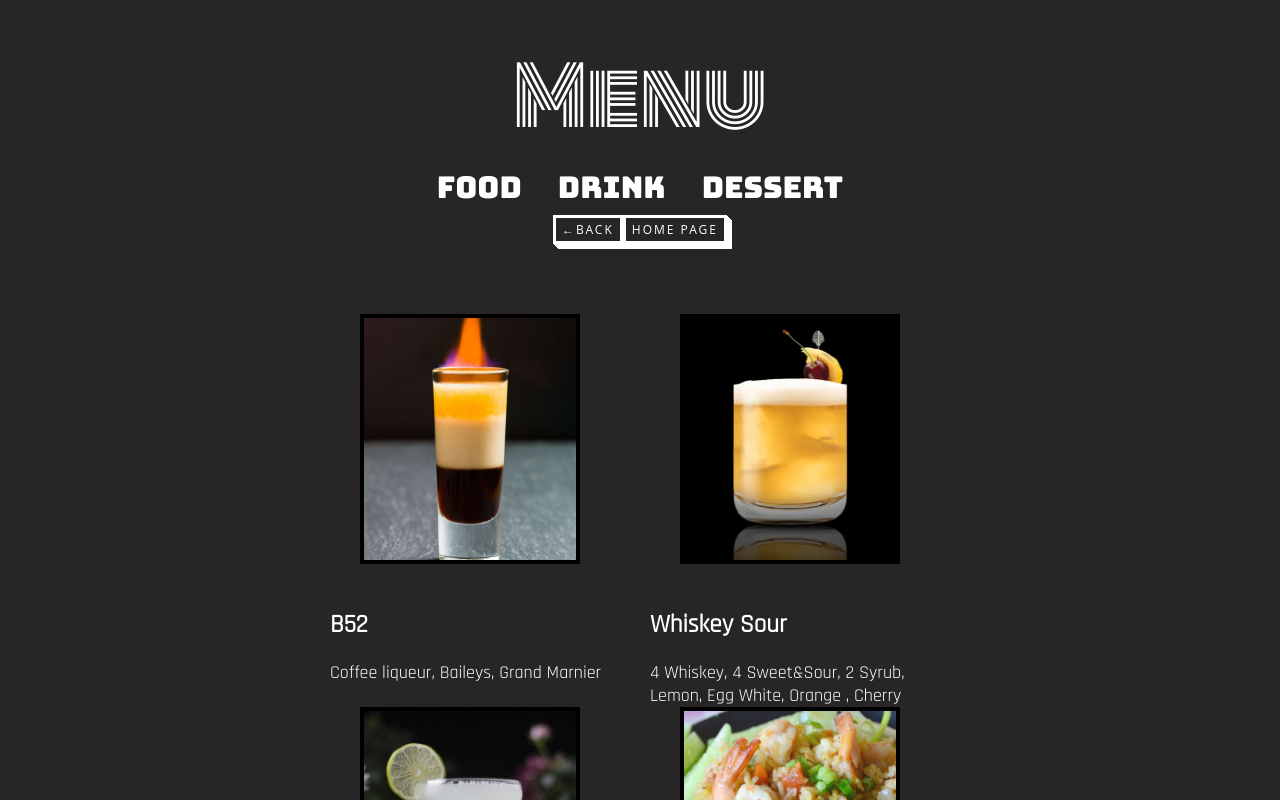
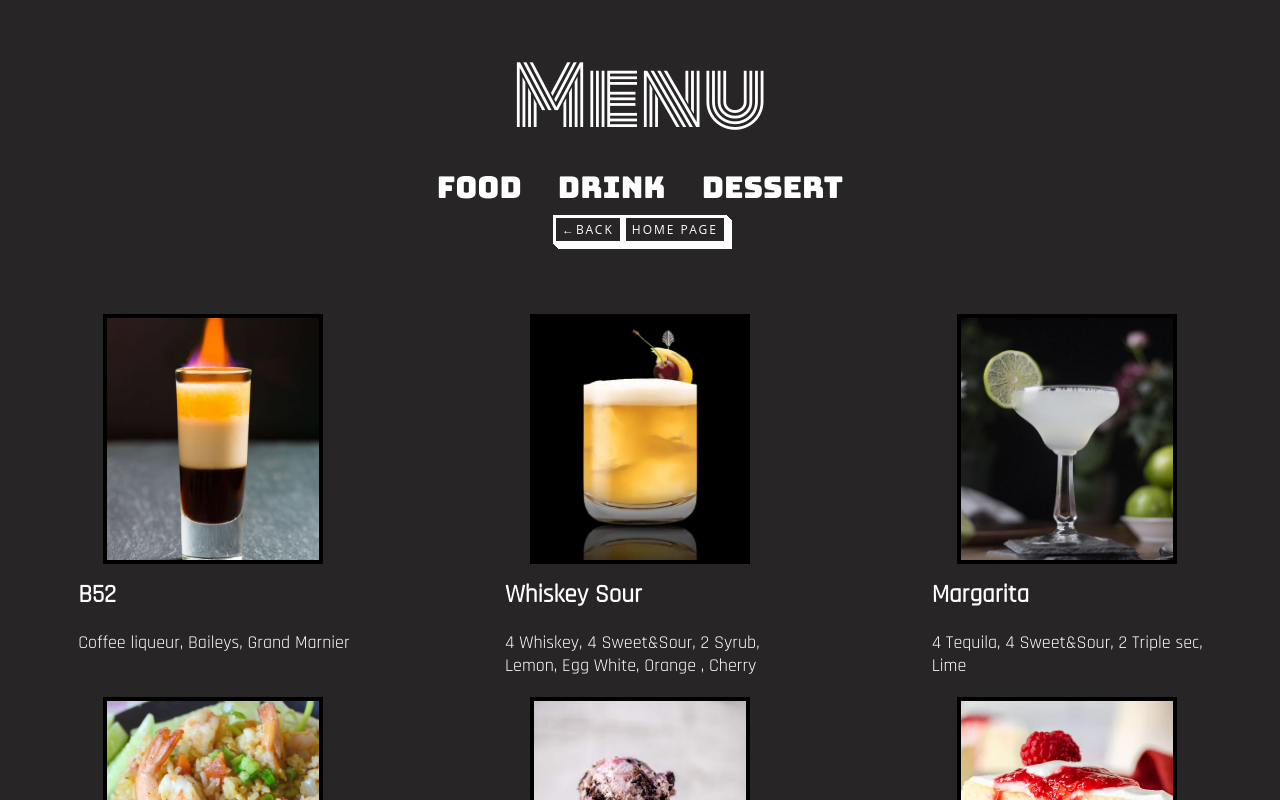
Before and after one commit to Thiratikan/FeedMe, a React (Create React App) app: page /FullMenu in a window 1280 px wide. Shown: the top 800 px of the page. Built offline with nearby package versions, Linux system fonts and the light colour scheme; a web font is replaced by a local one.

Commit message:
updated fullMenu colum

```diff
--- a/src/styles/FullMenu-styled.js
+++ b/src/styles/FullMenu-styled.js
@@ -26,6 +26,9 @@ export const FullMenuStyle = styled.div`
   }
   button {
     margin-bottom: 30px;
+  }
+  div {
+    width: auto;
   }
 
   @media only screen and (max-width: 1005px) {
@@ -61,13 +64,12 @@ export const ItemsContainer = styled.div`
 `;
 
 export const ItemStyle = styled.div`
-  flex: 50%;
+  flex: 30%;
   font-family: "Rajdhani", sans-serif;
-  section {
-    display: flex;
+  div {
+    margin-left: 30px;
+  }
 
-    justify-content: center;
-  }
   /* desc */
   p {
     width: 300px;
@@ -81,14 +83,16 @@ export const ItemStyle = styled.div`
     width: 220px;
   }
   img {
-    margin-right: 20px;
-    margin-bottom: 30px;
   }
   /* link */
   a {
     text-decoration: none;
     color: #c84747;
     font-size: 18px;
+  }
+
+  section {
+    margin-bottom: 20px;
   }
   @media only screen and (max-width: 1005px) {
     img {
```
